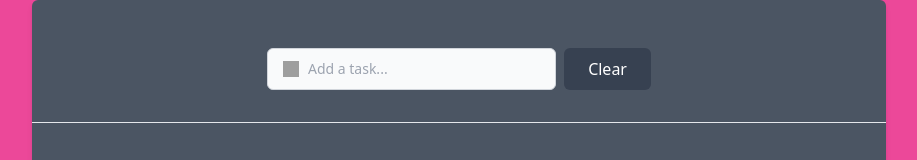
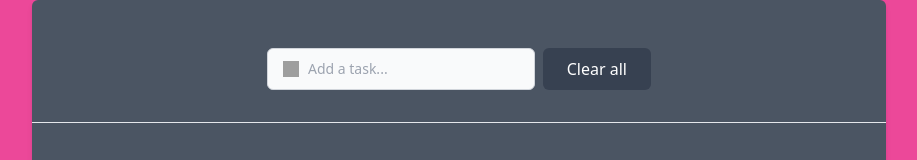
Before and after one commit to abdullahJubayer/React-Learning, a React (Vite) app: page / in a window 1280 px wide. Shown: the top 160 px of the page, without its empty margins (181-1098 px from the left). Built offline with nearby package versions, Linux system fonts and the light colour scheme; grey boxes are pictures that could not be loaded.

Commit message:
done todo list

```diff
--- a/src/Body.tsx
+++ b/src/Body.tsx
@@ -1,7 +1,14 @@
 import { useEffect, useState } from "react";
 import { Form } from "./Form";
 import { ListItem } from "./ListItem";
-import { getTodos, createTodo, TodoModel } from "./LocalStorageHelper";
+import {
+  getTodos,
+  addTodo,
+  updateTodo,
+  deleteTodo,
+  clearTodo,
+  TodoModel,
+} from "./LocalStorageHelper";
 
 export type FormProps = {
   addCallback: (text: string) => void;
@@ -14,49 +21,39 @@ export type ListItemProps = {
 };
 
 export function Body() {
-  const [items, setItems] = useState<Array<TodoModel>>(getTodos);
-  useEffect(() => {
-    createTodo(items);
-  }, [items]);
+  const [items, setItems] = useState<Array<TodoModel>>(getTodos());
 
-  const addTodo = (todoName: string) => {
-    const todo: TodoModel = {
-      name: todoName,
-      description: "",
-      createdAt: Date().toLocaleString(),
-      updatedAt: Date().toLocaleString(),
-      status: "InProgress",
-    };
-    setItems([...items, todo]);
+  const add = (todoName: string) => {
+    const updatedItems = addTodo(todoName);
+    setItems(updatedItems);
   };
 
-  const updateTodo = (updateTodo: TodoModel) => {
-    const dartyIndex = items.findIndex((item) => item.name == updateTodo.name);
-    items[dartyIndex] = updateTodo;
-    setItems([...items]);
+  const update = (updatedTodo: TodoModel) => {
+    const updatedItems = updateTodo(updatedTodo);
+    setItems(updatedItems);
   };
 
   const deleteFromTodo = (deletedTodo: TodoModel) => {
-    const updatedItems = items.filter((item) => item.name !== deletedTodo.name);
-    setItems([...updatedItems]);
+    const updatedItems = deleteTodo(deletedTodo);
+    setItems(updatedItems);
   };
 
-  const clearAllTodos = () => {
-    const updatedItems = items.filter((item) => item.name === "");
-    setItems([...updatedItems]);
+  const clearAll = () => {
+    clearTodo();
+    setItems([]);
   };
 
   return (
     <div className="bg-pink-500 h-screen">
       <div className="bg-gray-600 w-2/3 h-screen rounded-md shadow-md mx-auto">
-        <Form addCallback={addTodo} clearCallback={clearAllTodos} />
+        <Form addCallback={add} clearCallback={clearAll} />
         {items.map(
           (data) =>
             data.status === "Completed" && (
               <ListItem
                 key={data.updatedAt}
                 data={data}
-                completeCallback={updateTodo}
+                completeCallback={update}
                 removeCallback={deleteFromTodo}
               />
             )
@@ -68,7 +65,7 @@ export function Body() {
               <ListItem
                 key={data.updatedAt}
                 data={data}
-                completeCallback={updateTodo}
+                completeCallback={update}
                 removeCallback={deleteFromTodo}
               />
             )
--- a/src/Form.tsx
+++ b/src/Form.tsx
@@ -33,14 +33,14 @@ export const Form: React.FC<FormProps> = ({ addCallback, clearCallback }) => {
           onKeyDown={handleEnter}
         />
         <button
-          className="text-white px-6 bg-gray-700 rounded-md ms-2"
+          className="text-white px-6 bg-gray-700 rounded-md ms-2 whitespace-nowrap"
           onClick={(e) => {
             e.preventDefault();
             console.log("print");
             clearCallback();
           }}
         >
-          Clear
+          Clear all
         </button>
       </div>
     </form>
--- a/src/LocalStorageHelper.tsx
+++ b/src/LocalStorageHelper.tsx
@@ -8,26 +8,47 @@ export type TodoModel = {
   status: Status;
 };
 
+let todos: Array<TodoModel> = [];
+
 export function getTodos(): Array<TodoModel> {
   const items = localStorage.getItem("todos");
-  return items ? JSON.parse(items) : [];
+  const todoList = items ? JSON.parse(items) : [];
+  todos = todoList;
+  return todoList;
 }
 
-export function createTodo(newTodos: Array<TodoModel>) {
-  localStorage.setItem("todos", JSON.stringify(newTodos));
+function save() {
+  localStorage.setItem("todos", JSON.stringify(todos));
 }
 
-// export function updateTodo(todos: Array<TodoModel>, updatedTodo: TodoModel) {
-//   const dartyIndex = todos.findIndex((item) => item.name == updateTodo.name);
-//   todos[dartyIndex] = updatedTodo;
-//   localStorage.setItem("todos", JSON.stringify(todos));
-// }
+export function addTodo(todoName: string): Array<TodoModel> {
+  const todo: TodoModel = {
+    name: todoName,
+    description: "",
+    createdAt: Date().toLocaleString(),
+    updatedAt: Date().toLocaleString(),
+    status: "InProgress",
+  };
 
-// export function deleteTodo(todos: Array<TodoModel>, deletedTodo: TodoModel) {
-//   const deletedIndex = todos.findIndex((item) => item.name == deletedTodo.name);
-//   localStorage.setItem("todos", JSON.stringify(todos));
-// }
+  todos.push(todo);
+  save();
+  return todos;
+}
 
-// export function clear() {
-//   localStorage.removeItem("todos");
-// }
+export function updateTodo(updatedTodo: TodoModel): Array<TodoModel> {
+  const dartyIndex = todos.findIndex((item) => item.name == updatedTodo.name);
+  todos[dartyIndex] = updatedTodo;
+  save();
+  return todos;
+}
+
+export function deleteTodo(deletedTodo: TodoModel): Array<TodoModel> {
+  const updatedItems = todos.filter((item) => item.name !== deletedTodo.name);
+  todos = updatedItems;
+  save();
+  return todos;
+}
+
+export function clearTodo() {
+  localStorage.removeItem("todos");
+}
```
